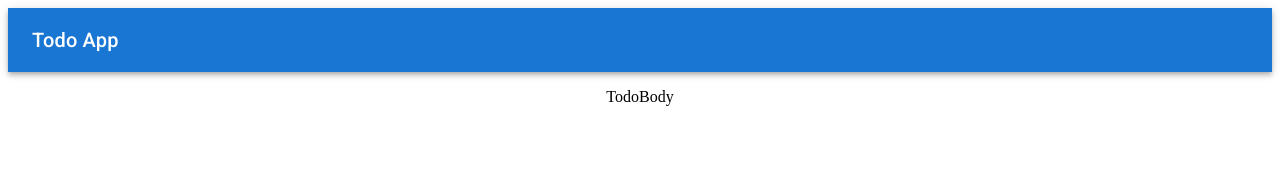
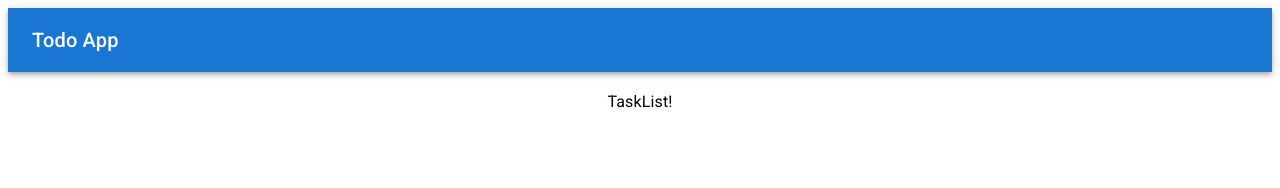
Before and after one commit to sabrina-ksks/ReactTodo, a React (Create React App) app: page / in a window 1280 px wide. Shown: the top 188 px of the page. Built offline with nearby package versions, Linux system fonts and the light colour scheme.

Commit message:
Add: タスク一覧のコンポーネントを追加

```diff
--- /dev/null
+++ b/src/components/TaskList.tsx
@@ -0,0 +1,16 @@
+import React from "react";
+
+import Box from "@mui/material/Box";
+import Typography from "@mui/material/Typography";
+
+const TaskList: React.FC = () => {
+  return (
+    <Box textAlign="center">
+      <Typography variant="subtitle1" gutterBottom>
+        TaskList!
+      </Typography>
+    </Box>
+  );
+};
+
+export default TaskList;
--- a/src/components/TodoBody.tsx
+++ b/src/components/TodoBody.tsx
@@ -2,10 +2,12 @@ import React from "react";
 
 import Box from "@mui/material/Box";
 
+import TaskList from "./TaskList";
+
 const TodoBody: React.FC = () => {
   return (
     <Box padding="1rem" textAlign="center">
-      TodoBody
+      <TaskList />
     </Box>
   );
 };
```
